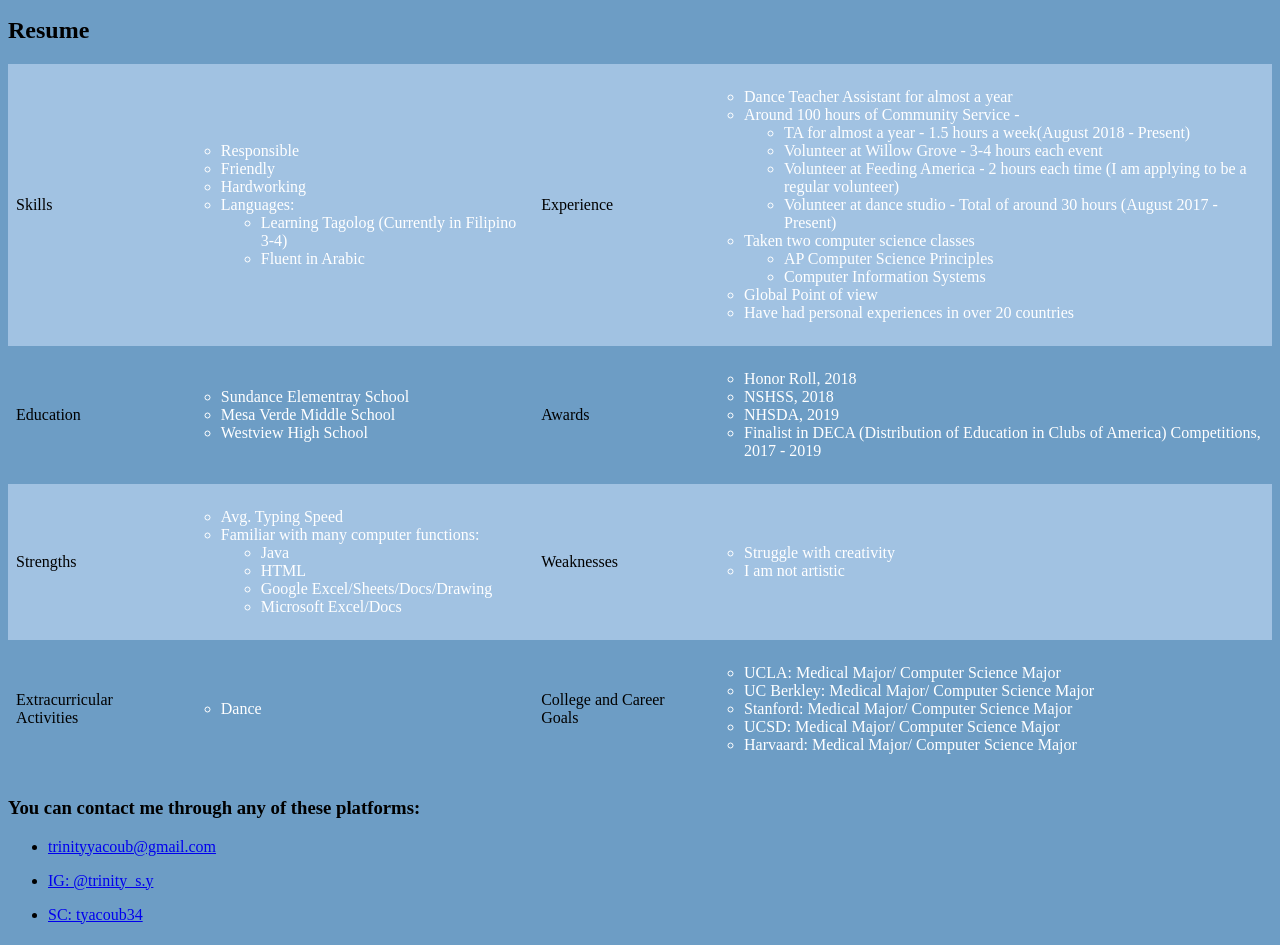
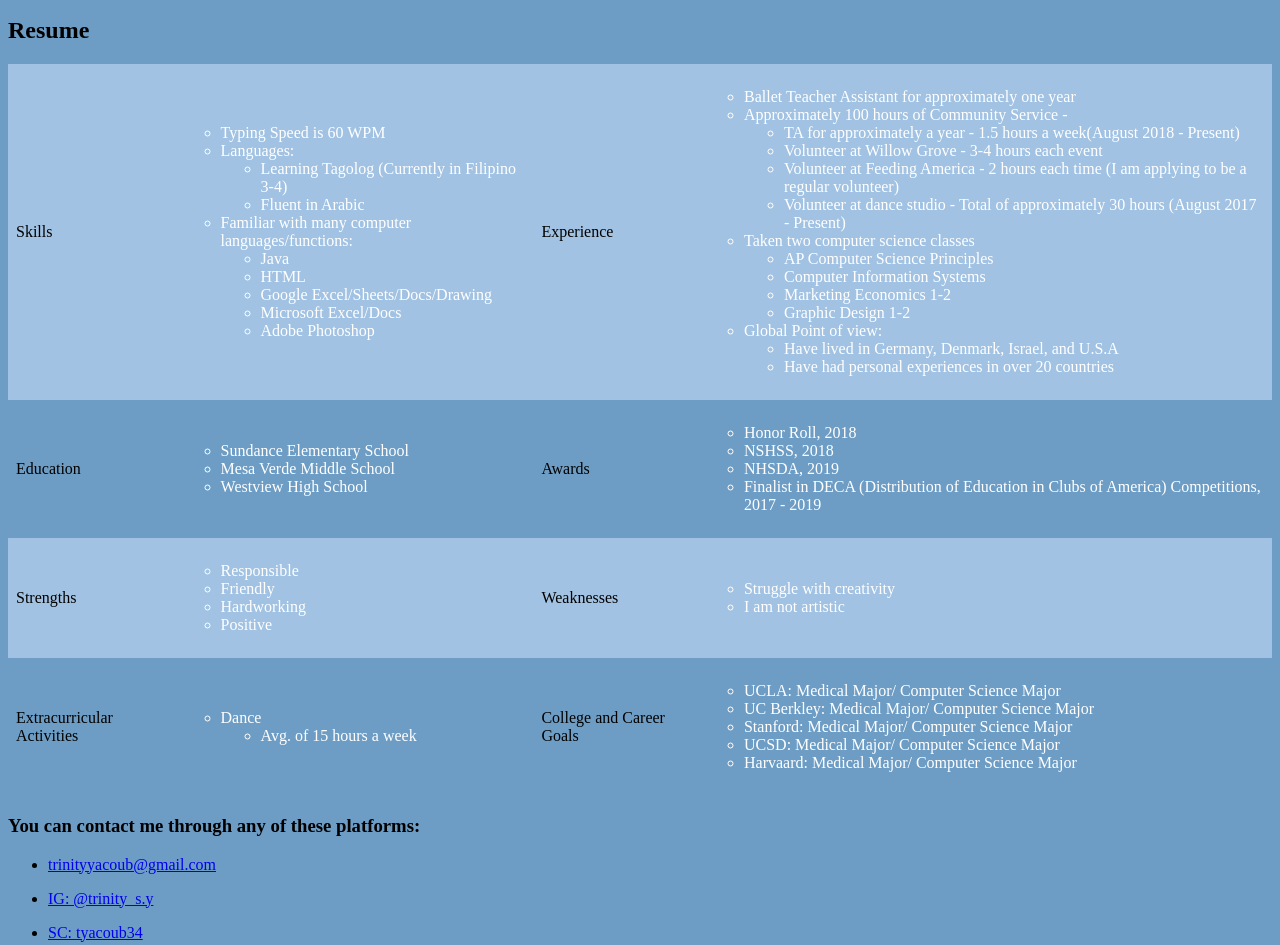
Before and after one commit to WVCS/portfolio-TrinityY, a plain HTML site: page index.html in a window 1280 px wide. Shown: the part 498-1443 px from the top of the page. Drawn offline with Linux system fonts and the light colour scheme.

Commit message:
Update index.html

```diff
--- a/index.html
+++ b/index.html
@@ -8,7 +8,7 @@
 <P style="font-size:150%; color:#FFFFFF;"> Online Portfolio</p>
 <img style="width: 200px; Height: 300px; ;" src="https://gdurl.com/D_In">
 </center>
-<button type="button" style="color:#6D9DC5;"onclick="alert('That is great! Give me a call at 858-123-4567')">Click here if you're interested in hiring!</button>
+<button type="button" style="color:#6D9DC5;"onclick="alert('That is great! Give me a call at 858-337-1559')">Click here if you're interested in hiring!</button>
 <style>
 table {
   font-family: Times New Roman;
@@ -37,35 +37,48 @@ img {
   <tr>
   <tr>
     <td>Skills</td>
-    <td>
-	<ul style="list-style-type:circle;color:#FFFFFF;">
-  <li>Responsible</li>
-  <li>Friendly</li>
-  <li>Hardworking</li>
-  <li>Languages:</li>
+<td>
+    <ul style="list-style-type:circle;color:#FFFFFF;">
+  <li>Typing Speed is 60 WPM</li>
+<li>Languages:</li>
   <ul>
   <li>Learning Tagolog (Currently in Filipino 3-4)</li>
   <li>Fluent in Arabic</li>
     </ul>
+  <li>Familiar with many computer languages/functions:
+  <ul>
+  <li>Java</li>
+<li>HTML</li>
+<li>Google Excel/Sheets/Docs/Drawing</li>
+<li>Microsoft Excel/Docs</li>
+<li>Adobe Photoshop</li>
+</ul>
+    </ul>
+</td>
     </td>
     <td>Experience</td>
 	 <td>
 	<ul style="list-style-type:circle;color:#FFFFFF;">
-  <li>Dance Teacher Assistant for almost a year</li>
-  <li> Around 100 hours of Community Service - </li>
+  <li>Ballet Teacher Assistant for approximately one year</li>
+  <li> Approximately 100 hours of Community Service - </li>
   <ul style="list-style-type: circle;">
-  <li>TA for almost a year - 1.5 hours a week(August 2018 - Present)</li>
+  <li>TA for approximately  a year - 1.5 hours a week(August 2018 - Present)</li>
   <li>Volunteer at Willow Grove - 3-4 hours each event </li>
   <li>Volunteer at Feeding America - 2 hours each time (I am applying to be a regular volunteer)</li>
- <li>Volunteer at dance studio - Total of around 30 hours (August 2017 - Present)</li>
+ <li>Volunteer at dance studio - Total of approximately 30 hours (August 2017 - Present)</li>
  </ul>
  <li>Taken two computer science classes</li>
   <ul style="list-style-type: circle;">
   <li> AP Computer Science Principles </li>
   <li>Computer Information Systems</li>
+<li> Marketing Economics 1-2 </li>
+<li>Graphic Design 1-2</li>
   </ul>
-  <li>Global Point of view</li>
+  <li>Global Point of view:</li>
+<ul>
+<li>Have lived in Germany, Denmark, Israel, and U.S.A</li>
   <li>Have had personal experiences in over 20 countries</li>
+</ul>
     </ul>
     </td>
   </tr>
@@ -73,7 +86,7 @@ img {
     <td>Education</td>
 	<td>
     <ul style="list-style-type:circle;color:#FFFFFF;">
-  <li>Sundance Elementray School</li>
+  <li>Sundance Elementary School</li>
   <li>Mesa Verde Middle School</li>
   <li>Westview High School</li>
     </ul>
@@ -92,18 +105,12 @@ img {
   </tr>
   <tr>
     <td>Strengths</td>
-	<td>
-    <ul style="list-style-type:circle;color:#FFFFFF;">
-  <li>Avg. Typing Speed</li>
-  <li>Familiar with many computer functions:
-  <ul>
-  <li>Java</li>
-<li>HTML</li>
-<li>Google Excel/Sheets/Docs/Drawing</li>
-<li>Microsoft Excel/Docs</li>
-</ul>
-    </ul>
-</td>
+	   <td>
+	<ul style="list-style-type:circle;color:#FFFFFF;">
+  <li>Responsible</li>
+  <li>Friendly</li>
+  <li>Hardworking</li>
+<li>Positive</li>
     </td>
     <td>Weaknesses</td>
 	<td>
@@ -119,6 +126,9 @@ img {
 	<td>
     <ul style="list-style-type:circle;color:#FFFFFF;">
   <li>Dance</li>
+	    <ul>
+		    <li>Avg. of 15 hours a week</li>
+	    </ul>
     </ul>
 </td>
     </td>
@@ -143,7 +153,7 @@ img {
 <p><a href="mailto:trinityyacoub@gmail.com">trinityyacoub@gmail.com</a></p>
 </li>
   <li>
-<p><a href="http://www.instagram.com/trinity_s.y.">IG: @trinity_s.y</a></p>
+<p><a href="http://www.instagram.com/trinity_s.y">IG: @trinity_s.y</a></p>
 </li>
   <li>
 <p><a href="http://www.snapchat.com/add/tyacoub34">SC: tyacoub34 </a></p>
```
